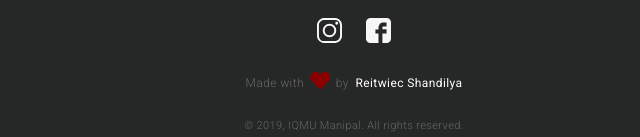
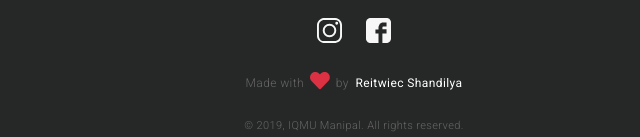
Before and after one commit to reitwiec/IQMU-manipal, a plain HTML site: page index.html in a window 1280 px wide. Shown: the part 3502-3639 px from the top of the page, 286-926 px from the left. Drawn offline with nearby package versions, Linux system fonts and the light colour scheme.

Commit message:
changed the heart

```diff
--- a/style.css
+++ b/style.css
@@ -192,7 +192,7 @@ html {
 }
 
 #heart {
-    color: darkred !important;
+    color: #DB3143 !important;
     font-size: 18px;
     animation: heartbeat 1s infinite;
 }
```
